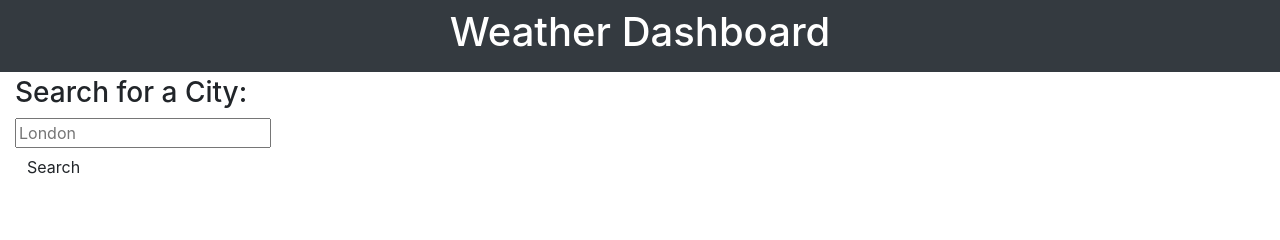
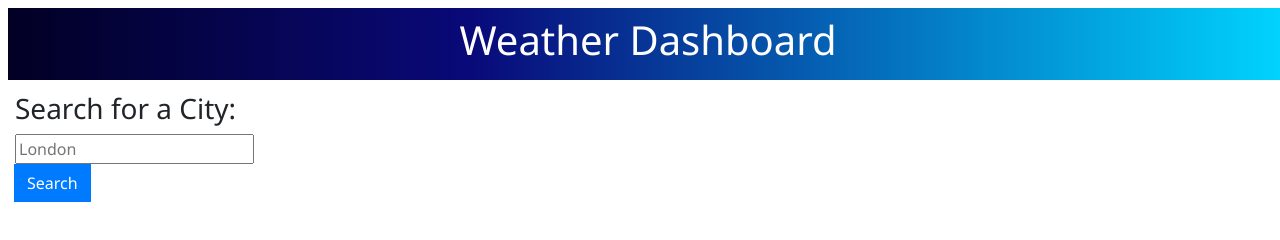
Before and after one commit to davidklmn/weather-forecast-module8, a plain HTML site: page index.html in a window 1280 px wide. Drawn offline with nearby package versions, Linux system fonts and the light colour scheme; files whose address does not match are found by name.

Commit message:
Some styling added

```diff
--- a/assets/css/styles.css
+++ b/assets/css/styles.css
@@ -0,0 +1,18 @@
+* {
+  font-family: "Segoe UI", Tahoma, Geneva, Verdana, sans-serif;
+}
+
+header {
+  margin: 0.5rem !important;
+  background: rgb(2, 0, 36) !important;
+  background: linear-gradient(
+    90deg,
+    rgba(2, 0, 36, 1) 0%,
+    rgba(9, 9, 121, 1) 36%,
+    rgba(0, 212, 255, 1) 100%
+  ) !important;
+}
+
+.btn {
+  display: block !important;
+}
--- a/index.html
+++ b/index.html
@@ -45,7 +45,7 @@
                 <div class="input-group-append">
                   <button
                     type="submit"
-                    class="btn search-button"
+                    class="btn search-button btn-primary"
                     id="search-button"
                     aria-label="submit search"
                   >
@@ -80,6 +80,6 @@
     <script src="https://cdnjs.cloudflare.com/ajax/libs/moment.js/2.29.4/moment.min.js"></script>
     <!-- jQuery -->
     <script src="https://cdnjs.cloudflare.com/ajax/libs/jquery/3.2.1/jquery.min.js"></script>
-    <script src="script.js"></script>
+    <script src=".//assets/javascript/script.js"></script>
   </body>
 </html>
```
Also changed, not shown: assets/javascript/script.js (+17 -0 lines).
